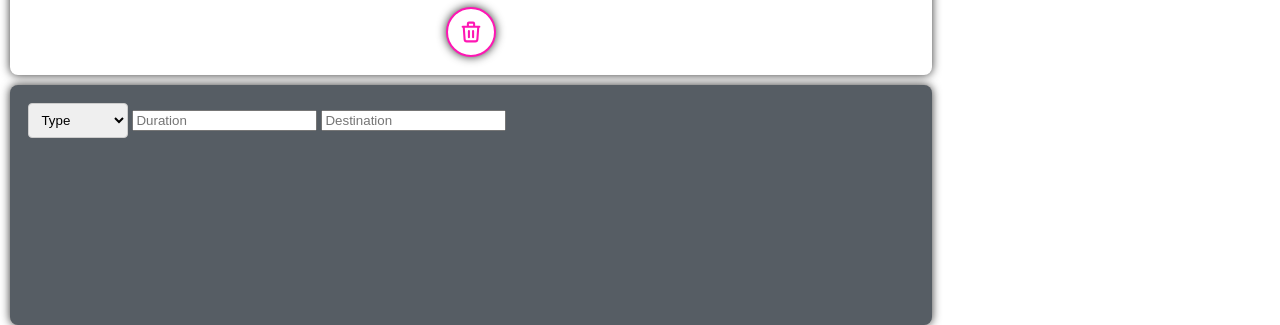
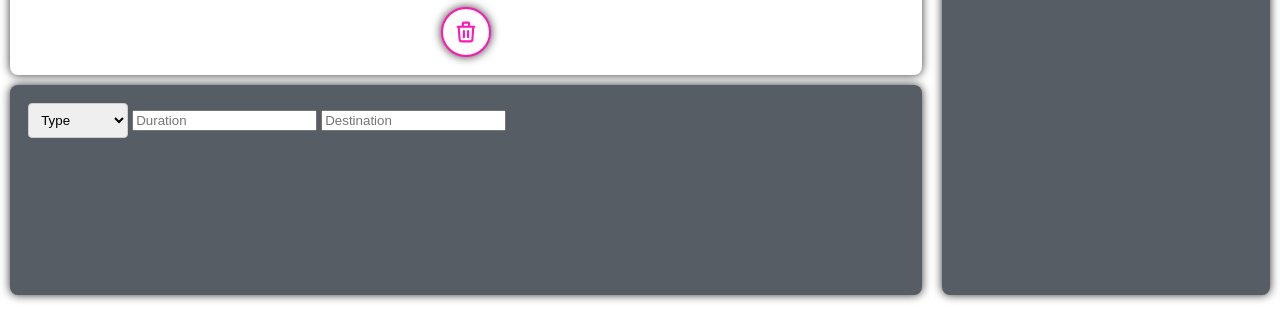
Before and after one commit to PrzemyslawGromiec/Crew-Bidding-Frontend, a website built with webpack: page html/calendar.html in a window 1280 px wide. Shown: the part 495-820 px from the top of the page. Built offline with nearby package versions, Linux system fonts and the light colour scheme; no server answers.

Commit message:
feature: layout corrected

```diff
--- a/css/calendar.css
+++ b/css/calendar.css
@@ -118,6 +118,8 @@
 .extra-column {
   background-color: #565d64;
   border-radius: 8px;
+  color: white;
+  text-align: center;
   box-shadow: 0 0 10px rgba(0, 0, 0, 0.8);
   display: grid;
   grid-auto-flow: column; /* Flow w kolumnie */
--- a/css/web-crew.css
+++ b/css/web-crew.css
@@ -10,7 +10,6 @@ body {
   display: grid;
   grid-template-columns: auto auto;
   gap: 20px;
-
   padding: 10px;
   max-height: 100vh;
   height: 100vh;
@@ -20,7 +19,11 @@ body {
 
 .column-left {
   display: grid;
-  grid-template-rows: 70vh 30vh;
-  box-sizing: border-box;
+  grid-template-rows: 70vh auto;
   gap: 10px;
 }
+
+.column-right {
+  display: grid;
+  grid-template-rows: auto;
+}
--- a/html/calendar.html
+++ b/html/calendar.html
@@ -34,7 +34,7 @@
   </div>
   <div class="column-right">
     <div class="extra-column">
-      Flights
+      FLIGHTS
     </div>
 
   </div>
```
